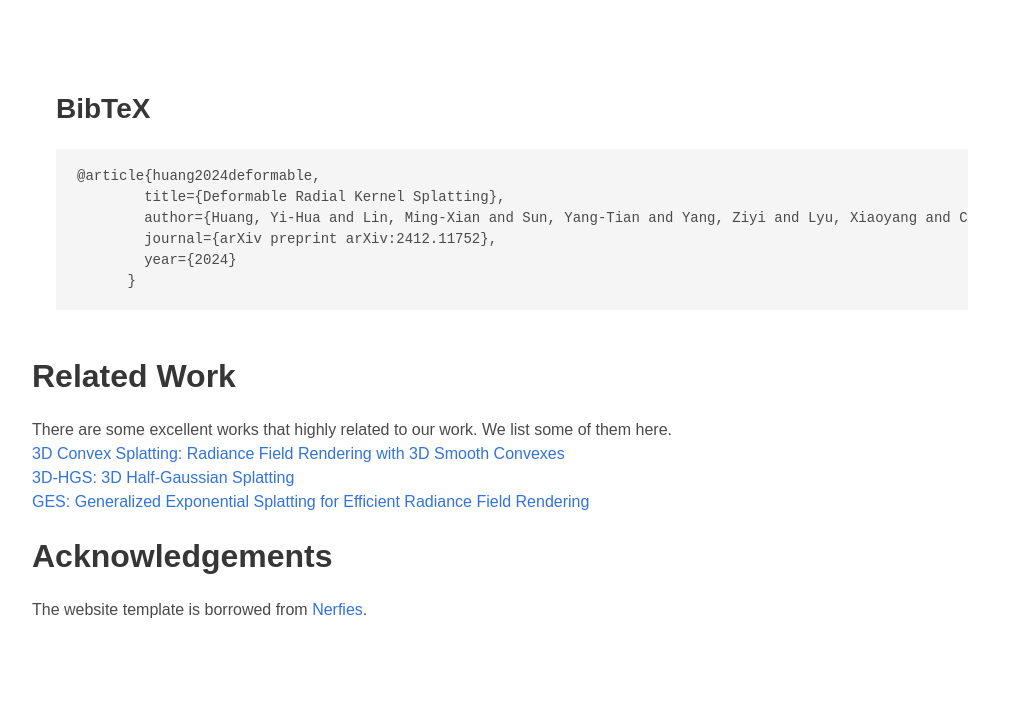
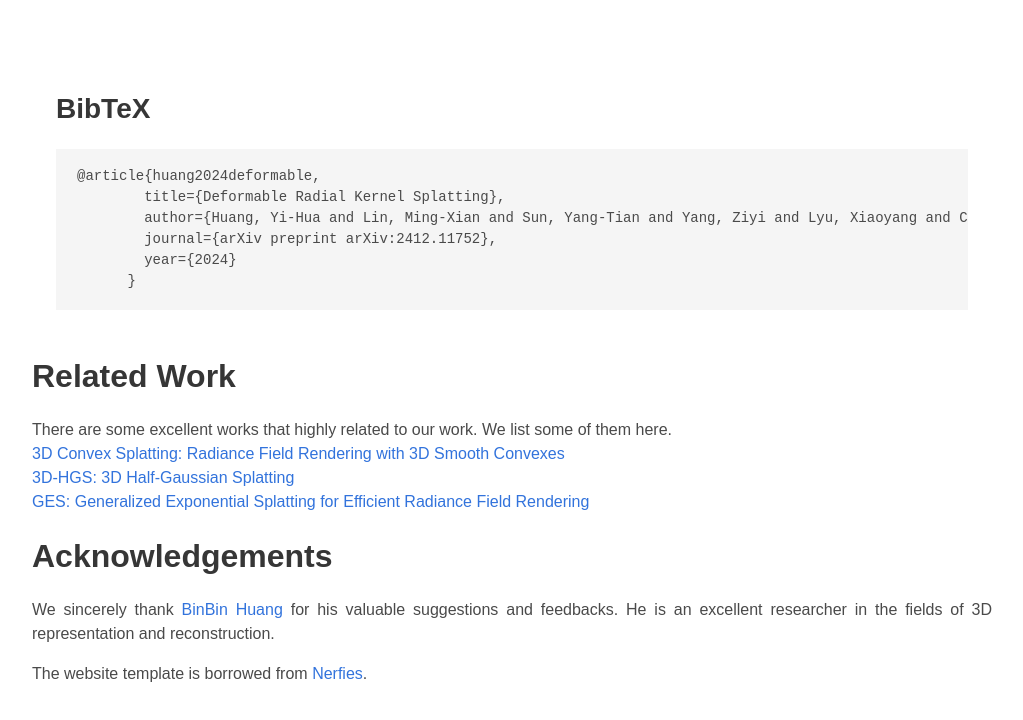
Before and after one commit to yihua7/DRK-web, a plain HTML site: page index.html in a window 1280 px wide. Shown: the part 5320-6040 px from the top of the page, without its empty margins (128-1151 px from the left). Drawn offline with nearby package versions, Linux system fonts and the light colour scheme; some icons are missing; a web font is replaced by a local one.

Commit message:
update acknowledge

```diff
--- a/index.html
+++ b/index.html
@@ -332,6 +332,10 @@
     <div class="column is-full-width">
       <h2 class="title is-3">Acknowledgements</h2>
       <div class="content has-text-justified">
+        <p>
+          We sincerely thank <a href="https://github.com/hbb1">BinBin Huang</a> for his valuable suggestions and feedbacks. He is an excellent researcher in the fields of 3D representation and reconstruction.
+        </p>
+
         <p>The website template is borrowed from <a href="https://nerfies.github.io/">Nerfies</a>.
         </p>
       </div>
```
